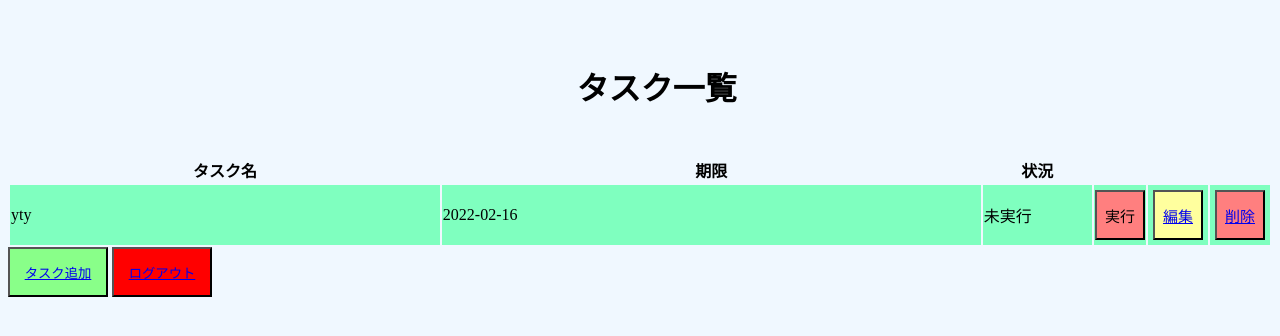
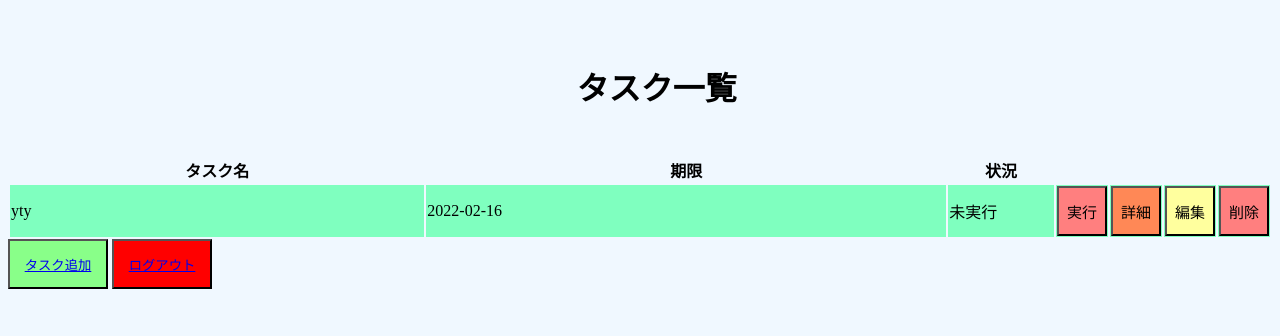
Before and after one commit to mamebou/todo_app, a Rails app: page / in a window 1280 px wide. Shown: the part 53-389 px from the top of the page. Run offline with Rails 7, Linux system fonts and the light colour scheme; data comes from the database, SQL or seed files in the repository; style sheets or scripts are compiled from the project's sources.

Commit message:
detail button added

```diff
--- a/app/assets/stylesheets/home.scss
+++ b/app/assets/stylesheets/home.scss
@@ -62,6 +62,19 @@ body {
     box-shadow:none; /*影を消す*/
 }
 
+.detail_button {
+  width: 50px;
+  height: 50px;
+  background-color: 	#FF8856;
+  font-size: 15px;
+  padding: 5px}
+
+  .detail_button:hover{
+    transition: 0.3s; /*変化する秒数*/
+    transform: translateY(0.1875em); /*縦方向に移動する*/
+    box-shadow:none; /*影を消す*/
+}
+
   .tran_b{
     width: 50px;
     height: 50px;
--- a/app/views/home/done.html.erb
+++ b/app/views/home/done.html.erb
@@ -18,6 +18,7 @@
                 <td class = "task_name"><%= task.title %></td>
                 <td class = "limit_date"><%= task.limit_date%></td>
                 <td class = "state"><%= task.state%></td>
+                <td><%= button_to "詳細", edit_task_path(task), { method: :get, class: "detail_button"} %></td>
               </tr>
             <% end %>
         <%end%>
--- a/app/views/home/top.html.erb
+++ b/app/views/home/top.html.erb
@@ -19,8 +19,9 @@
                 <td class = "limit_date"><%= task.limit_date%></td>
                 <td class = "state"><%= task.state%></td>
                 <td><%= button_to "実行", home_state_path, { method: :get, class: "tran_b", params: {id: task.id }} %></td>
-                <td class = "edit_link"><button class = "edit_button"><%= link_to "編集", edit_task_path(task) %></button></td>
-                <td class = "delete_link"><button class = "delete_button"><%= link_to "削除", task_path(task), method: :delete %></button></td>
+                <td><%= button_to "詳細", edit_task_path(task), { method: :get, class: "detail_button"} %></td>
+                <td><%= button_to "編集", edit_task_path(task), { method: :get, class: "edit_button"} %></td>
+                <td><%= button_to "削除", task_path(task), { method: :delete, class: "delete_button"} %></td>
               </tr>
             <% end %>
         <%end%>
```
Also changed, not shown: app/views/home/doing.html.erb (+4 -3 lines).
